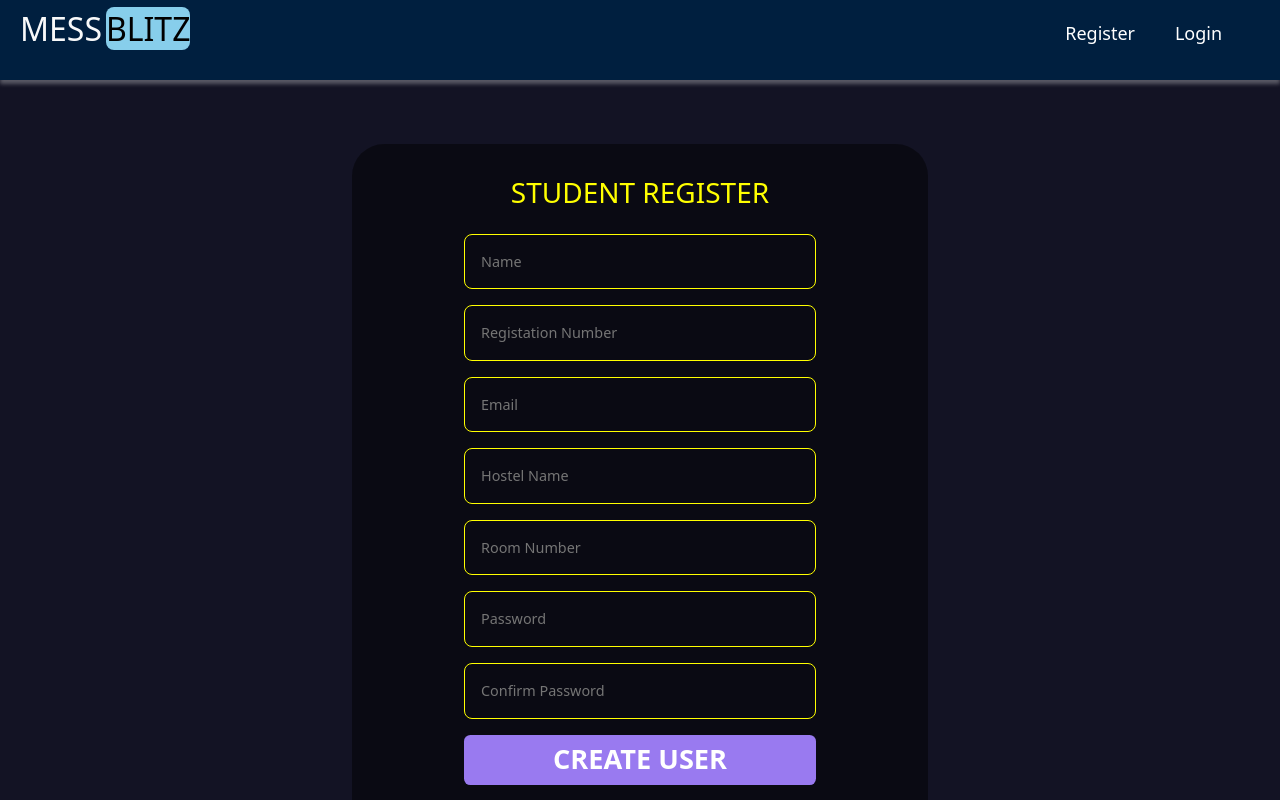
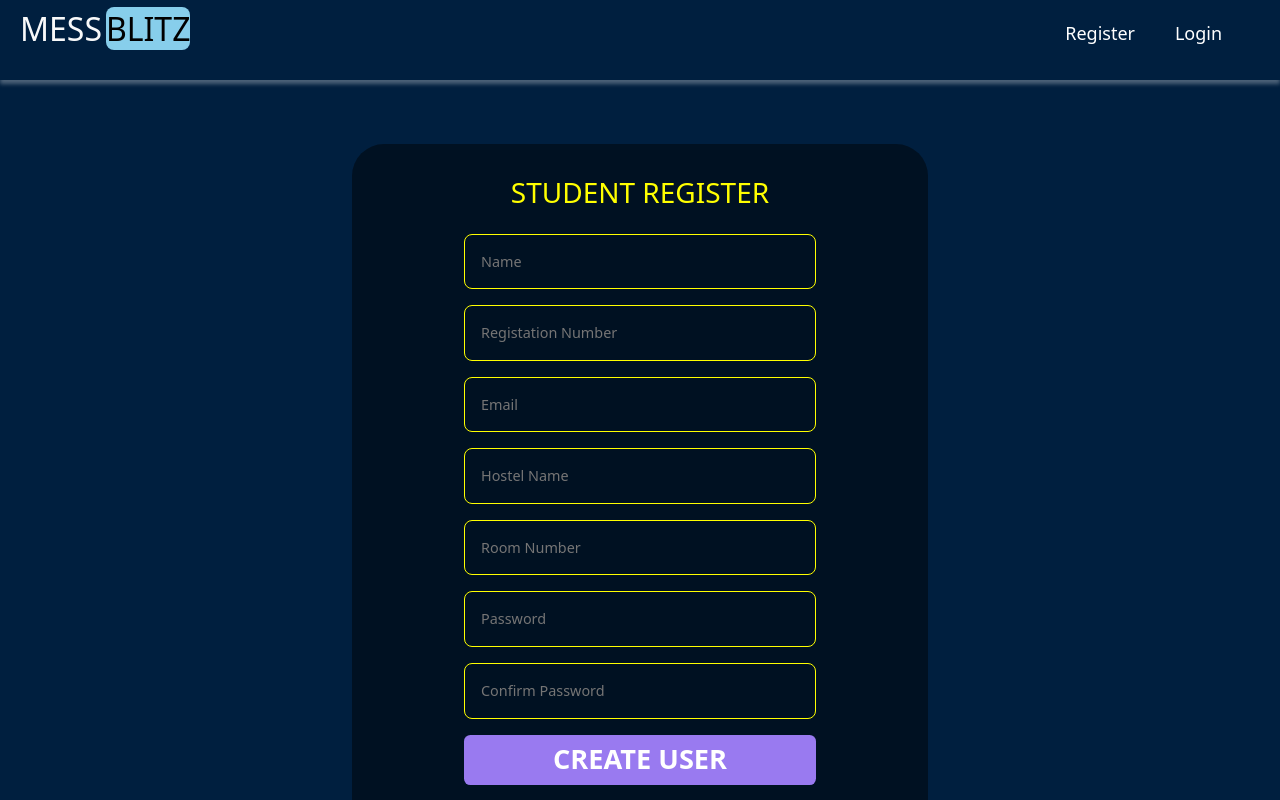
Before and after one commit to khushboo23-svg/messBlitz, a React (Create React App) app in the folder client/: page /register in a window 1280 px wide. Shown: the top 800 px of the page. Built offline with nearby package versions, Linux system fonts and the light colour scheme.

Commit message:
added complaint cards

```diff
--- a/client/src/components/Login/AdminLogin.jsx
+++ b/client/src/components/Login/AdminLogin.jsx
@@ -82,7 +82,7 @@ const FormContainer = styled.div`
   gap: 1rem;
   align-items: center;
   background-color: #001F3F;
-//   131324
+//   131324  #001F3F
   overflow-x: hidden;
   .brand {
     display: flex;
--- a/client/src/components/Register.jsx
+++ b/client/src/components/Register.jsx
@@ -161,7 +161,7 @@ const FormContainer = styled.div`
 //   justify-content: center;
   gap: 1rem;
   align-items: center;
-  background-color: #131324;
+  background-color: #001F3F;
   overflow: hidden;
   .brand {
     display: flex;
```
